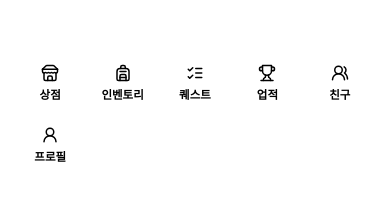
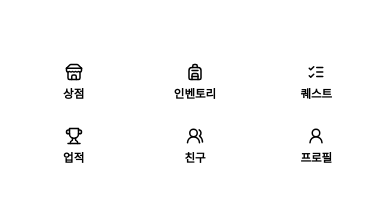
Before and after one commit to oyueo-mm/YachtLab, a React (Vite) app: page / in a window 390 px wide. Shown: the part 597-798 px from the top of the page. Built offline with nearby package versions, Linux system fonts and the light colour scheme; no server answers.

Commit message:
fix(home): give mobile menu items a balanced three-column grid

```diff
--- a/src/shell/home-profile.css
+++ b/src/shell/home-profile.css
@@ -107,7 +107,7 @@
     place-items: center;
   }
 
-  .lobby-menu {
+  .lobby .lobby-menu {
     grid-template-columns: repeat(3, minmax(0, 1fr));
     gap: 6px;
   }
```
Also changed, not shown: 1 other file (tests, documents, lock files or other folders).
